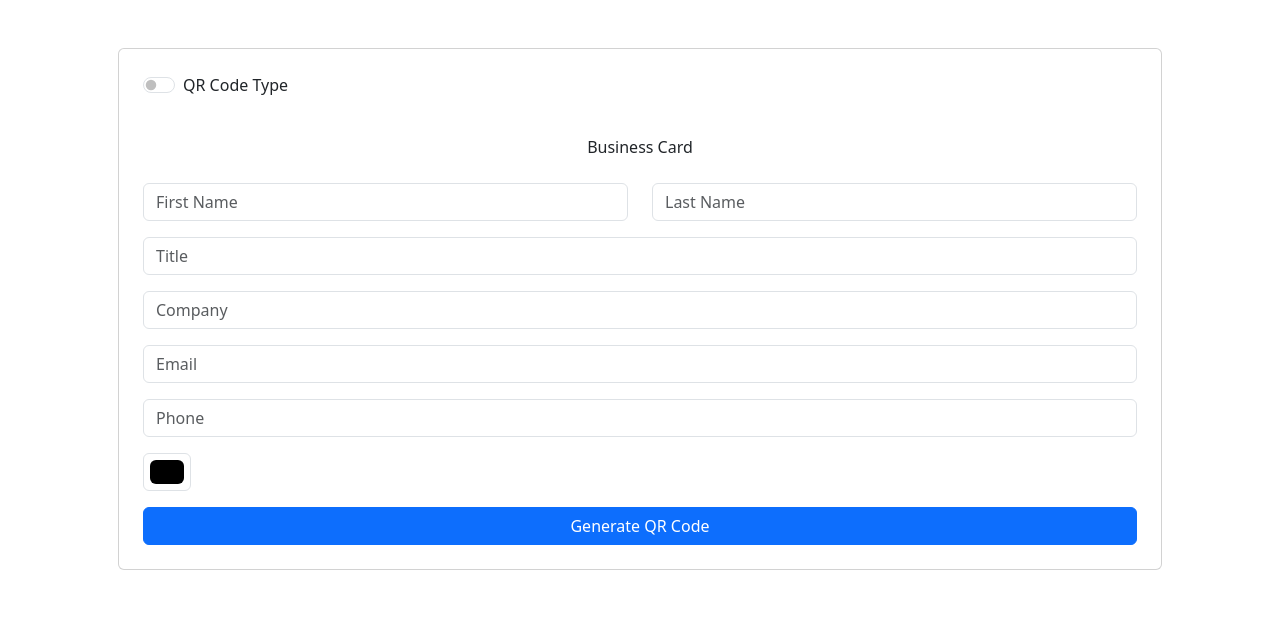
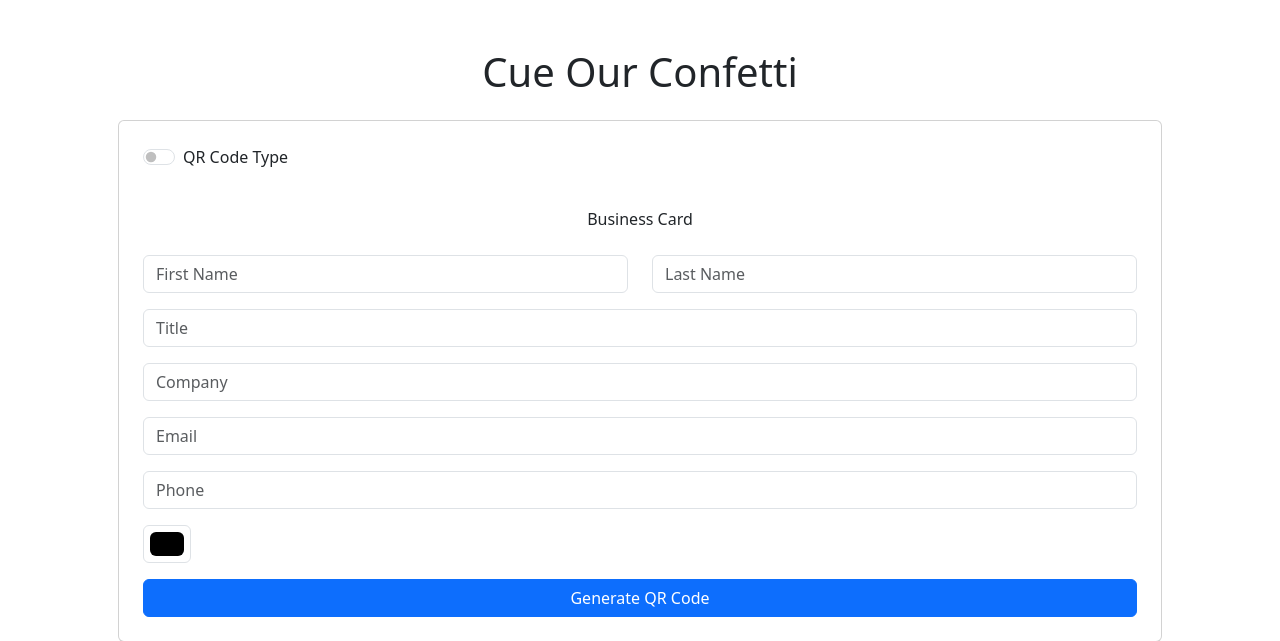
Before and after one commit to dustin-ctg/qrconfetti, a Flask app: page / in a window 1280 px wide. Shown: the top 641 px of the page. Run offline with Flask 3, Linux system fonts and the light colour scheme.

Commit message:
Minor content updates

```diff
--- a/app.py
+++ b/app.py
@@ -46,4 +46,4 @@ def index():
     return render_template('index.html')
 
 if __name__ == '__main__':
-    app.run(debug=True)
+    app.run(host="qrconfetti.celebrationtitlegroup.com")
--- a/templates/index.html
+++ b/templates/index.html
@@ -3,13 +3,14 @@
 
 <head>
     <meta charset="UTF-8">
-    <title>QR Code Generator</title>
+    <title>Cue Our Confetti</title>
     <link href="https://cdn.jsdelivr.net/npm/bootstrap@5.3.2/dist/css/bootstrap.min.css" rel="stylesheet"
         integrity="sha384-T3c6CoIi6uLrA9TneNEoa7RxnatzjcDSCmG1MXxSR1GAsXEV/Dwwykc2MPK8M2HN" crossorigin="anonymous">
 </head>
 
 <body>
     <div class="container-sm p-5">
+<h1 class="text-center mb-4">Cue Our Confetti</h1>
         <form method="post" class="container-sm card p-4">
             <div class="form-check form-switch">
                 <input type="checkbox" class="form-check-input mb-3" role="switch" id="toggle_switch">
```
Also changed, not shown: requirements.txt (line endings or trailing spaces), 1 other file.
